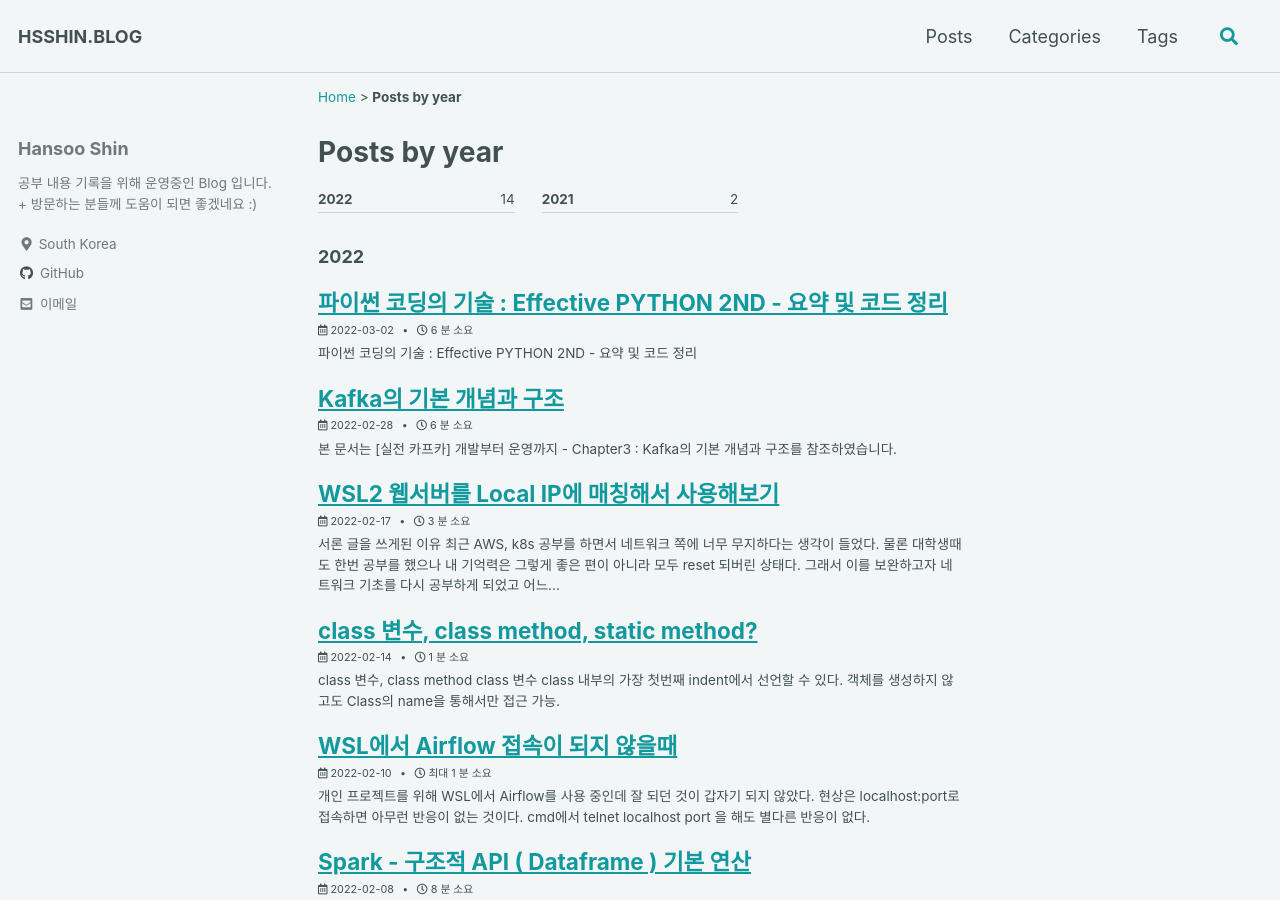
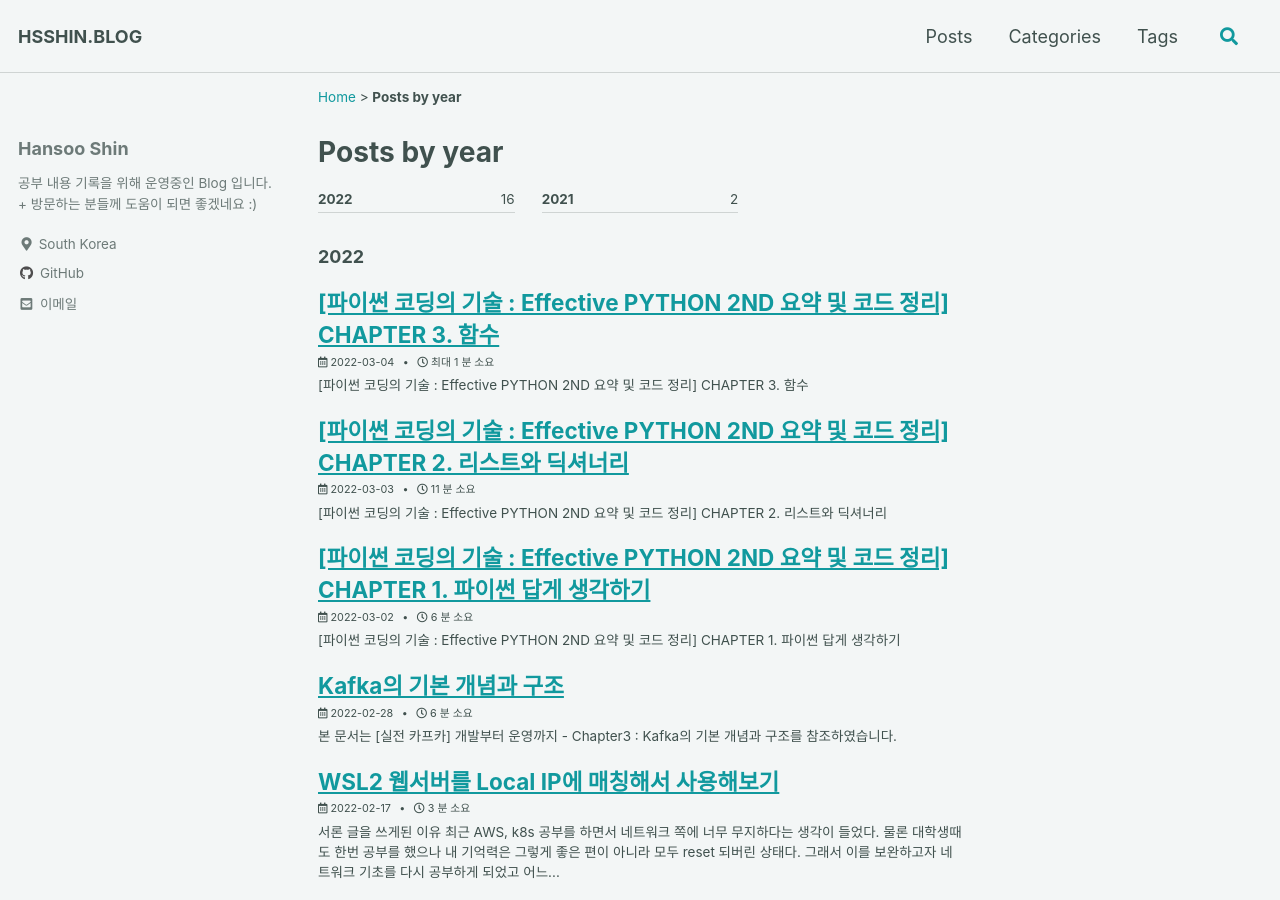
Before and after one commit to dlgldgldgld/dlgldgldgld.github.io, a Jekyll site: the page built from _pages/year-archive.md, in a window 1280 px wide and 900 px high. Built offline with Jekyll 4.4.1, drawn with Linux system fonts in a browser that asks for light colours; cached includes are drawn as plain includes; part of the change alters nothing that is shown.

Commit message:
effective python posts

````diff
--- a/_posts/Python/2022-03-02-effective_python.md
+++ b/_posts/Python/2022-03-02-effective_python-ch1.md
@@ -1,11 +1,11 @@
 ---
 layout: single
-title:  "파이썬 코딩의 기술 : Effective PYTHON 2ND - 요약 및 코드 정리"
+title:  "[파이썬 코딩의 기술 : Effective PYTHON 2ND 요약 및 코드 정리] CHAPTER 1. 파이썬 답게 생각하기"
 category: Python
 tag: Python
 ---
 
-# 파이썬 코딩의 기술 : Effective PYTHON 2ND - 요약 및 코드 정리
+# [파이썬 코딩의 기술 : Effective PYTHON 2ND 요약 및 코드 정리] CHAPTER 1. 파이썬 답게 생각하기
 
 ## Chapter 1. 파이썬답게 생각하기
 
--- /dev/null
+++ b/_posts/Python/2022-03-03-effective_python-ch2.md
@@ -0,0 +1,576 @@
+---
+layout: single
+title:  "[파이썬 코딩의 기술 : Effective PYTHON 2ND 요약 및 코드 정리] CHAPTER 2. 리스트와 딕셔너리"
+category: Python
+tag: Python
+---
+
+# [파이썬 코딩의 기술 : Effective PYTHON 2ND 요약 및 코드 정리] CHAPTER 2. 리스트와 딕셔너리
+
+## Chapter 2. 리스트와 딕셔너리
+
+### 11. 시퀀스를 슬라이싱하는 방법을 익혀라
+
+**- Code**
+```python
+a =['a','b','c','d','e','f','g','h']
+b = a[:20] # error 발생하지 않음.
+# a[20] # error
+
+# unpacking을 할때는 slice의 개수가 맞아야 에러가 발생하지 않음.
+c,d = a[:2]
+print(f'{c=}, {d=}')
+
+# 그러나 대입할때는 굳이 맞추지 않아도 된다.
+print(f'이전 {a=}')
+a[2:7] = [99,22,14]
+print(f'이후 {a=}')
+
+# 반대의 경우에도 가능하다.
+print(f'이전 {a=}')
+a[2:3] = [47,11]
+print(f'이후 {a=}')
+
+
+# 리스트의 복사본을 얻으려면 슬라이스를 사용해야 한다.
+b = a[:]
+b[0] = 56
+print (f'{a=}, {b=}')
+
+# 사용하지 않으면 주소값을 가져와서 값을 공유한다.
+b = a
+b[0] = 56
+print (f'{a=}, {b=}')
+```
+
+**- Result**
+```text
+c='a', d='b'
+이전 a=['a', 'b', 'c', 'd', 'e', 'f', 'g', 'h']
+이후 a=['a', 'b', 99, 22, 14, 'h']
+이전 a=['a', 'b', 99, 22, 14, 'h']
+이후 a=['a', 'b', 47, 11, 22, 14, 'h']
+a=['a', 'b', 47, 11, 22, 14, 'h'], b=[56, 'b', 47, 11, 22, 14, 'h']
+a=[56, 'b', 47, 11, 22, 14, 'h'], b=[56, 'b', 47, 11, 22, 14, 'h']
+```
+
+<br>
+
+### 12. 스트라이드와 슬라이스를 한 식에 함께 사용하지 말라
+스트라이드?
+- 리스트[시작:끝:증가값] 으로 일정한 간격을 슬라이싱 할 수 있는 구문
+
+**- Code**
+```python
+# stride 문법 예시
+a =['a','b','c','d','e','f','g','h']
+odds = a[::2]
+evens = a[1::2]
+print(f'{a=}, {odds=}, {evens=}')
+
+# 역순을 뽑고 싶을때, unicode나 byte의 경우에는 잘 나온다.
+x = b'mongoose'
+y = x[::-1]
+print(f'{y=}')
+
+x = u'한글'
+y = x[::-1]
+print(f'{y=}')
+
+# 그러나 아래와 같이 encode, decode를 하는 경우에는 에러가 발생한다.
+# 근데 이건 당연한거 아니냐?
+w = u'세종대왕'
+x = w.encode('utf-8')
+y = x[::-1]
+# decode 하는 과정에서 에러가 발생
+#z = y.decode('utf-8')
+
+# 음수가 -1 이 아닌 경우는 어떻게 동작할까?
+x = ['a','b','c','d','e','f','g','h']
+print ( f'{x=}')
+print ( f'{x[::2]=}' )
+print ( f'{x[::-2]=}' )
+
+# 다음의 케이스들에 대해서 코드만 보고 결과를 바로 도출할 수 있을까..? 쉽지 않다.
+# 그렇기 때문에 시작값이나 끝값이 포함된 상태해서 증가값을 포함시키 않는 것을 추천한다.
+print(f'{x[2::2]=}')
+print(f'{x[-2::-2]=}')
+print(f'{x[-2:2:-2]=}')
+print(f'{x[2:2:-2]=}')
+
+```
+
+**- Result**
+```text
+a=['a', 'b', 'c', 'd', 'e', 'f', 'g', 'h'], odds=['a', 'c', 'e', 'g'], evens=['b', 'd', 'f', 'h']
+y=b'esoognom'
+y='글한'
+x=['a', 'b', 'c', 'd', 'e', 'f', 'g', 'h']
+x[::2]=['a', 'c', 'e', 'g']
+x[::-2]=['h', 'f', 'd', 'b']
+x[2::2]=['c', 'e', 'g']
+x[-2::-2]=['g', 'e', 'c', 'a']
+x[-2:2:-2]=['g', 'e']
+x[2:2:-2]=[]
+```
+
+<br>
+
+### 13. 슬라이싱보다는 나머지를 모두 잡아내는 언패킹을 이용하라
+
+**- Code**
+```python
+# unpacking을 사용한 나머지 값들 load 방법
+car_ages = [0,9,4,8,20,19,1,6,15]
+car_ages_descending = sorted(car_ages, reverse=True)
+oldest, second_oldest , other = car_ages_descending[0], car_ages_descending[1], car_ages_descending[2:]
+print(f'{oldest=}, {second_oldest=}, {other=}')
+oldest, second_oldest , *other = car_ages_descending
+print(f'{oldest=}, {second_oldest=}, {other=}')
+
+# 중간, 앞으로도 사용이 가능함
+oldest, * other, youngest = car_ages_descending
+print(f'{oldest=}, {other=}, {youngest=}')
+*other, sec_youngest, youngest = car_ages_descending
+print(f'{other=}, {sec_youngest=}, {youngest=}')
+
+# 길이가 맞지 않아도 가능.
+short = [1,2]
+a,b,*other = short
+print(f'{a=}, {b=}, {other=}')
+
+# 제너레이터의 경우에도 사용이 가능하다.
+# 아래 함수는 csv 형식의 record와 header를 가진 제너레이터다.
+def generate_csv():
+    yield('날짜', '제조사', '모델', '연식', '가격')
+    yield('2022/01/01', 'LG', 'SM5', '5년', '5100원')
+    yield('2022/01/02', 'LG', 'SM5', '5년', '5100원')
+    yield('2022/01/03', 'LG', 'SM5', '5년', '5100원')
+    yield('2022/01/04', 'LG', 'SM5', '5년', '5100원')
+    yield('2022/01/05', 'LG', 'SM5', '5년', '5100원')
+
+# 리스트로 변환 후 슬라이싱해서 처리하는 것이 가능하다만
+all_csv_rows = list(generate_csv())
+header = all_csv_rows[0]
+rows = all_csv_rows[1:]
+print(f'{header=}, {len(rows)=}')
+
+# 언패킹을 통해 iterable 처리하는 것도 가능하다
+it = generate_csv()
+header, *rows = it
+print(f'{header=}, {len(rows)=}')
+
+
+```
+
+**- Result**
+```text
+oldest=20, second_oldest=19, other=[15, 9, 8, 6, 4, 1, 0]
+oldest=20, second_oldest=19, other=[15, 9, 8, 6, 4, 1, 0]
+oldest=20, other=[19, 15, 9, 8, 6, 4, 1], youngest=0
+other=[20, 19, 15, 9, 8, 6, 4], sec_youngest=1, youngest=0
+a=1, b=2, other=[]
+6
+header=('날짜', '제조사', '모델', '연식', '가격'), len(rows)=5
+header=('날짜', '제조사', '모델', '연식', '가격'), len(rows)=5
+```
+
+<br>
+
+### 14. 복잡한 기준을 사용해 정렬할 때는 key 파라미터를 사용하라
+sort 를 사용할때 key로 lambda 함수를 정의해서 자유롭게 기준을 정할 수 있는 것에 대한 설명이다.
+**- Code**
+```python
+# 예제 Class
+class Tool :
+    def __init__(self, name, weight):
+        self.name = name
+        self.weight = weight
+
+    def __repr__(self):
+        return f'Tool({self.name=}, {self.weight=})'
+
+tools = [
+    Tool('수준계', 3.5),
+    Tool('해머', 1.25),
+    Tool('드라이버', 0.5),
+    Tool('끌', 0.25)
+]
+
+# migic function을 정의하지 않은 상태로 sort를 호출하면 에러가 발생한다.
+# tools.sort()
+
+# 이럴때는 key로 lambda 값을 정의해서 attribute에 직접 접근을 한다면 굳이 magic method를 사용하지 않아도 된다.
+tools.sort(key = lambda x : x.name)
+print(f'{tools=}')
+tools.sort(key = lambda x : x.weight)
+print(f'{tools=}')
+
+# labmda에는 str.lower() 같은 것도 사용할 수도 있다.
+places = ['home', 'work', 'New York', 'Paris']
+places.sort()
+print(f'대소문자 구분 : {places}')
+places.sort(key = lambda x : x.lower())
+print(f'대소문자 구분 x : {places}')
+
+# 하나 이상의 attribute를 기준으로 넣고 싶다면 tuple을 사용한다.
+power_tools=[
+    Tool('드릴',4),
+    Tool('톱',5),
+    Tool('착암기',40),
+    Tool('연마기',4),
+]
+
+power_tools.sort(key=lambda x : (x.weight, x.name))
+print(f'{power_tools=}')
+
+# 특정 attribute의 방향을 뒤집고 싶다면 음수를 사용하자
+power_tools.sort(key=lambda x : (-x.weight, x.name))
+print(f'{power_tools=}')
+
+# 물론 모두 가능한 것은 아니니깐 참고. 아래 코드는 아래 발생.
+# power_tools.sort(key=lambda x : (x.weight, -x.name), reverse = True)
+# 이같은 경우는 어쩔 수 없이 2번 sort를 하는 수 밖에 없다.
+power_tools.sort(key=lambda x : x.name)
+power_tools.sort(key=lambda x : x.weight, reverse=True)
+print(f'{power_tools=}')
+```
+
+**- Result**
+```text
+tools=[Tool(self.name='끌', self.weight=0.25), Tool(self.name='드라이버', self.weight=0.5), Tool(self.name='수준계
+', self.weight=3.5), Tool(self.name='해머', self.weight=1.25)]
+tools=[Tool(self.name='끌', self.weight=0.25), Tool(self.name='드라이버', self.weight=0.5), Tool(self.name='해머', self.weight=1.25), Tool(self.name='수준계', self.weight=3.5)]
+대소문자 구분 : ['New York', 'Paris', 'home', 'work']
+대소문자 구분 x : ['home', 'New York', 'Paris', 'work']
+power_tools=[Tool(self.name='드릴', self.weight=4), Tool(self.name='연마기', self.weight=4), Tool(self.name='톱',
+self.weight=5), Tool(self.name='착암기', self.weight=40)]
+power_tools=[Tool(self.name='착암기', self.weight=40), Tool(self.name='톱', self.weight=5), Tool(self.name='드릴', self.weight=4), Tool(self.name='연마기', self.weight=4)]
+power_tools=[Tool(self.name='착암기', self.weight=40), Tool(self.name='톱', self.weight=5), Tool(self.name='드릴', self.weight=4), Tool(self.name='연마기', self.weight=4)]
+```
+
+<br>
+
+### 15. 딕셔너리 삽입 순서에 의존할 때는 조심하라
+
+**- Code**
+```python
+
+# 순서가 보장이 되지만 덕타이핑 특성을 이용해 문제가 발생하게 만들 수도 있다.
+votes = {
+    'otter' : 1281,
+    'polar bear' : 587,
+    'fox' : 863
+}
+
+def populate_ranks(votes, ranks):
+    names = list(votes.keys())
+    names.sort(key=votes.get, reverse=True)
+    for i, name in enumerate(names, 1):
+        ranks[name] = i
+
+def get_winner(ranks):
+    return next(iter(ranks))
+
+# 의도한 동작.
+ranks = {}
+populate_ranks(votes, ranks)
+print(ranks)
+winner = get_winner(ranks)
+print(winner)
+
+
+# 덕타이핑을 이용해 속여보자.
+from collections.abc import MutableMapping
+
+class SortedDict(MutableMapping):
+    def __init__(self):
+        self.data = {}
+    def __repr__(self):
+        return f'{self.data}'
+    def __getitem__(self, key):
+        return self.data[key]
+    def __setitem__(self, key, value) -> None:
+        self.data[key] = value
+    def __delitem__(self, key):
+        del self.data[key]
+    # iter을 호출할때 key 값을 기준으로 정렬을 시킨후 yield를 하면, 일반 dict과는 의도치 않은 동작으로 바꿔버릴 수 있다!
+    def __iter__(self):
+        keys = list(self.data.keys())
+        keys.sort()
+        for key in keys:
+            yield key
+    def __len__(self):
+        return len(self.data)
+
+sorted_rank = SortedDict()
+populate_ranks(votes, sorted_rank)
+print(sorted_rank)
+winner = get_winner(sorted_rank)
+print(winner)
+
+# 보수하는 방법 소개
+# 1. ranks 딕셔너리를 특정 순서로 iteration 되지 않다고 가정하고 구현해버리기
+
+def get_winner(ranks):
+    for name,rank in ranks.items():
+        if rank == 1 :
+            return name
+
+# 2. dict 타입일때만 동작 시키게 만들기
+def get_winner(ranks):
+    if not isinstance(ranks ,dict) :
+        return TypeError('dict 인스턴스가 필요합니다.')
+    return next(iter(ranks))
+
+# 3. typing 모듈을 사용해서 아예 정적으로 막아버리게 해라
+# pip install mypy
+# python -m mypy --strict hello.py 로 정적 검사시 에러 발생.
+from typing import Dict, MutableMapping
+
+def populate_ranks(votes: Dict[str,int],
+                   ranks: Dict[str,int]) -> None:
+    names = list(votes.keys())
+    names.sort(key=votes.get, reverse=True)
+    for i, name in enumerate(names, 1):
+        ranks[name] = i
+
+def get_winner(ranks: Dict[str,int])->str:
+    return next(iter(ranks))
+
+class SortedDict(MutableMapping[str,int]):
+    def __init__(self):
+        self.data = {}
+    def __repr__(self):
+        return f'{self.data}'
+    def __getitem__(self, key):
+        return self.data[key]
+    def __setitem__(self, key, value) -> None:
+        self.data[key] = value
+    def __delitem__(self, key):
+        del self.data[key]
+    # iter을 호출할때 key 값을 기준으로 정렬을 시킨후 yield를 하면, 일반 dict과는 의도치 않은 동작으로 바꿔버릴 수 있다!
+    def __iter__(self):
+        keys = list(self.data.keys())
+        keys.sort()
+        for key in keys:
+            yield key
+    def __len__(self):
+        return len(self.data)
+
+sorted_rank = SortedDict()
+populate_ranks(votes, sorted_rank)
+print(sorted_rank)
+winner = get_winner(sorted_rank)
+print(winner)
+```
+
+**- Result**
+```text
+{'otter': 1, 'fox': 2, 'polar bear': 3}
+otter
+{'otter': 1, 'fox': 2, 'polar bear': 3}
+fox
+{'otter': 1, 'fox': 2, 'polar bear': 3}
+fox
+```
+
+mypy로 정적 에러 검출 진행
+```text
+D:\test>python -m mypy --strict hello.py
+hello.py:9: error: Function is missing a type annotation
+...
+hello.py:75: error: Argument "key" to "sort" of "list" has incompatible type overloaded function; expected "Callable[[str], Union[SupportsDunderLT, SupportsDunderGT]]"
+hello.py:79: error: Name "get_winner" already defined on line 15
+hello.py:82: error: Name "SortedDict" already defined on line 29
+hello.py:83: error: Function is missing a return type annotation
+hello.py:83: note: Use "-> None" if function does not return a value
+hello.py:85: error: Function is missing a type annotation
+hello.py:87: error: Function is missing a type annotation
+hello.py:89: error: Function is missing a type annotation for one or more arguments
+hello.py:91: error: Function is missing a type annotation
+hello.py:94: error: Function is missing a type annotation
+hello.py:99: error: Function is missing a type annotation
+hello.py:102: error: Call to untyped function "SortedDict" in typed context
+hello.py:103: error: Call to untyped function "populate_ranks" in typed context
+hello.py:105: error: Call to untyped function "get_winner" in typed context
+Found 34 errors in 1 file (checked 1 source file)
+```
+
+<br>
+
+### in을 사용하고 딕셔너리 키가 없을 때 KeyError를 처리하기보다는 get을 사용하라
+
+**- Code**
+```python
+votes = {
+    '바게트' : ['철수', '순이'],
+    '치아바타' : ['하니', '유리'],
+}
+
+# 일반 if 문의 경우 key를 2번 탐색함
+key = '브리오슈'
+who = '단이'
+
+if key in votes: # key 첫번째 탐색
+    names = votes[key] # key 두번째 탐색
+else:
+    votes[key] = names = [] # value 대입
+
+# try를 쓰면 한번만 읽는 것이 가능함
+try :
+    names = votes[key] # key 첫번째 탐색
+except KeyError :
+    votes[key] = names = [] # 없을때만 value 대입
+
+# get 함수를 사용하면 위보단 가독성이 좋게 코드를 짤 수 있음.
+if ( names := votes.get(key) ) is None :
+    votes[key] = names = []
+
+# 이보다 더 간단한 것은 setdefault을 사용하는 것이나 함수명이 부적절해서 사용하는 것을 추천치 않음.
+names = votes.setdefault(key,[])
+
+# 그리고 이것은 잘못썻을때 의도치 않은 동작이 나올 위험이 있음
+data = {}
+key = 'foo'
+value = []
+data.setdefault(key,value)
+print(f'이전:{data=}')
+value.append('hello') # 값을 바꾸면 data에 영향이 가기 때문에 매번 새로운 리스트를 생성해줘야 함.
+print(f'이후:{data=}')
+
+# 그리고 또 다른 단점으로는 아래의 케이스에서 불필요한 대입을 한번 더 하는 경우가 발생한다.
+counters={
+    "품퍼니켈" : 2,
+    "사워도우" : 1,
+}
+
+# list가 아니라서 깊은 복사가 진행.
+value = counters.setdefault(key, 0) # value = counter[key] = 0
+value = counters.get(key, 0) # value = 0, counters.get은 key가 없으면 그냥 0을 반환함.
+counters = value + 1
+
+print(f'{counters=}')
+```
+
+**- Result**
+```text
+이전:data={'foo': []}
+이후:data={'foo': ['hello']}
+counters=1
+```
+
+<br>
+
+### 17. 내부 상태에서 원소가 없는 경우를 처리할 때는 setdefault보다 defaultdict를 사용하라
+
+**- Code**
+```python
+
+class Visits:
+    def __init__ (self):
+        self.data = {}
+    def __repr__(self):
+        return f'{self.data}'
+    def add(self, country, city):
+        self.data.setdefault(country,set()).add(city)
+        # 있든 없든 setdefault 에서 매번 set()을 호출하기 때문에 효율적이지 못함.
+
+visits = Visits()
+visits.add('러시아', '예카테린부르크')
+visits.add('탄자니아', '잔지마르')
+print(visits)
+
+from collections import defaultdict
+class Visits:
+    def __init__ (self):
+        self.data = defaultdict(set)
+    def __repr__(self):
+        return f'{self.data}'
+    def add(self, country, city):
+        self.data[country].add(city)
+        # 이건 위처럼 그런 케이스가 아닌가봄, 그래서 defaultdict을 써야된다함.
+
+visits = Visits()
+visits.add('러시아', '예카테린부르크')
+visits.add('탄자니아', '잔지마르')
+print(visits)
+```
+
+**- Result**
+```text
+{'러시아': {'예카테린부르크'}, '탄자니아': {'잔지마르'}}
+defaultdict(<class 'set'>, {'러시아': {'예카테린부르크'}, '탄자니아': {'잔지마르'}})
+```
+
+<br>
+
+### 18. __missing__을 사용해 키에 따라 다른 디폴트 값을 생성하는 방법을 알아두라
+
+**- Code**
+```python
+# 이 방법도 좋지만, 딕셔너리를 많이 읽고 코드가 길어지는 단점이 있다.
+pictures={}
+path = 'profile_1234.png'
+
+if (handle := pictures.get(path)) is None:
+    try:
+        handle = open(path, 'a+b')
+    except OSError:
+        print(f'경로를 열 수 없습니다: {path}')
+        raise
+else:
+    pictures[path]=handle
+
+handle.seek(0)
+image_data = handle.read()
+
+# 아래의 코드는 문제가 많다.
+# 우선 매번 setdefault를 할때마다 open을 호출하기 때문에,
+# 만약 이미 열려있던 핸들이 있다면 이를 없애버린다. 그래서 사용할 수 없다.
+try:
+    handle = pictures.setdefault(path, open(path, 'a+b'))
+except OSError:
+    print(f'경로를 열 수 없습니다: {path}')
+    raise
+else:
+    handle.seek(0)
+    image_data = handle.read()
+
+# defaultdict을 사용해서 구현을 하려고 하지만 open_picture은 인자를 전달받을 수 없다.
+# 그래서 defaultdict은 호출할 방법이 없다.
+from collections import defaultdict
+
+def open_picture(profile_path):
+    try:
+        return open(profile_path, 'a+b')
+    except OSError:
+        print(f'경로를 열 수 없습니다: {path}')
+        raise
+
+# pictures = defaultdict(open_picture)
+# handle = pictures[path]
+# handle.seek(0)
+# image_data = handle.read()
+
+# 파이썬에서는 이런 상황이 많기 때문에 __missing__ 이라는 특별 메소드를 제공한다.
+# 만약 키가 없는 경우 이 함수로 들어가서 대응을 진행한다. 따라서 아래와 같이 클래스를 작성하면 깔끔하게 처리할 수 있다.
+
+class Pictures(dict):
+    def __missing__(self,key):
+        value = open_picture(key)
+        self[key] = value
+        return value
+
+pictures = Pictures()
+handle = pictures[path]
+handle.seek(0)
+image_data = handle.read()
+```
+
+**- Result**
+```text
+
+```
+
+<br>
--- /dev/null
+++ b/_posts/Python/2022-03-04-effective_python-ch3.md
@@ -0,0 +1,24 @@
+---
+layout: single
+title:  "[파이썬 코딩의 기술 : Effective PYTHON 2ND 요약 및 코드 정리] CHAPTER 3. 함수"
+category: Python
+tag: Python
+---
+
+# [파이썬 코딩의 기술 : Effective PYTHON 2ND 요약 및 코드 정리] CHAPTER 3. 함수
+
+## Chapter 3. 함수
+
+### template
+
+**- Code**
+```python
+
+```
+
+**- Result**
+```text
+
+```
+
+<br>
````
